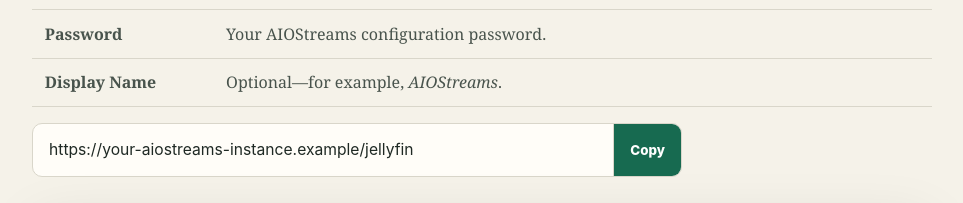
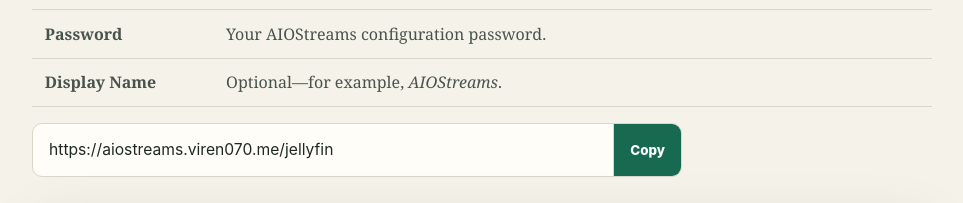
Before and after one commit to Synstresss/aiostreams-jellyfin-strand-guide, a plain HTML site: page index.html in a window 1280 px wide. Shown: the part 7460-7663 px from the top of the page, without its empty margins (158-1121 px from the left). Drawn offline with Linux system fonts and the light colour scheme.

Commit message:
Update index.html

```diff
--- a/index.html
+++ b/index.html
@@ -271,7 +271,7 @@
           <tr><td><strong>Display Name</strong></td><td>Optional—for example, <em>AIOStreams</em>.</td></tr>
         </tbody>
       </table>
-      <div class="copy-row"><code>https://your-aiostreams-instance.example/jellyfin</code><button type="button" data-copy>Copy</button></div>
+      <div class="copy-row"><code>https://aiostreams.viren070.me/jellyfin</code><button type="button" data-copy>Copy</button></div>
       <figure><img class="zoomable" src="assets/07-server-details.png" alt="Strand Add Server manual connection form"><figcaption>Paste the AIOStreams address into Server URL. The Remote URL is only needed when you maintain separate internal and public addresses.</figcaption></figure>
     </section>
 
```
